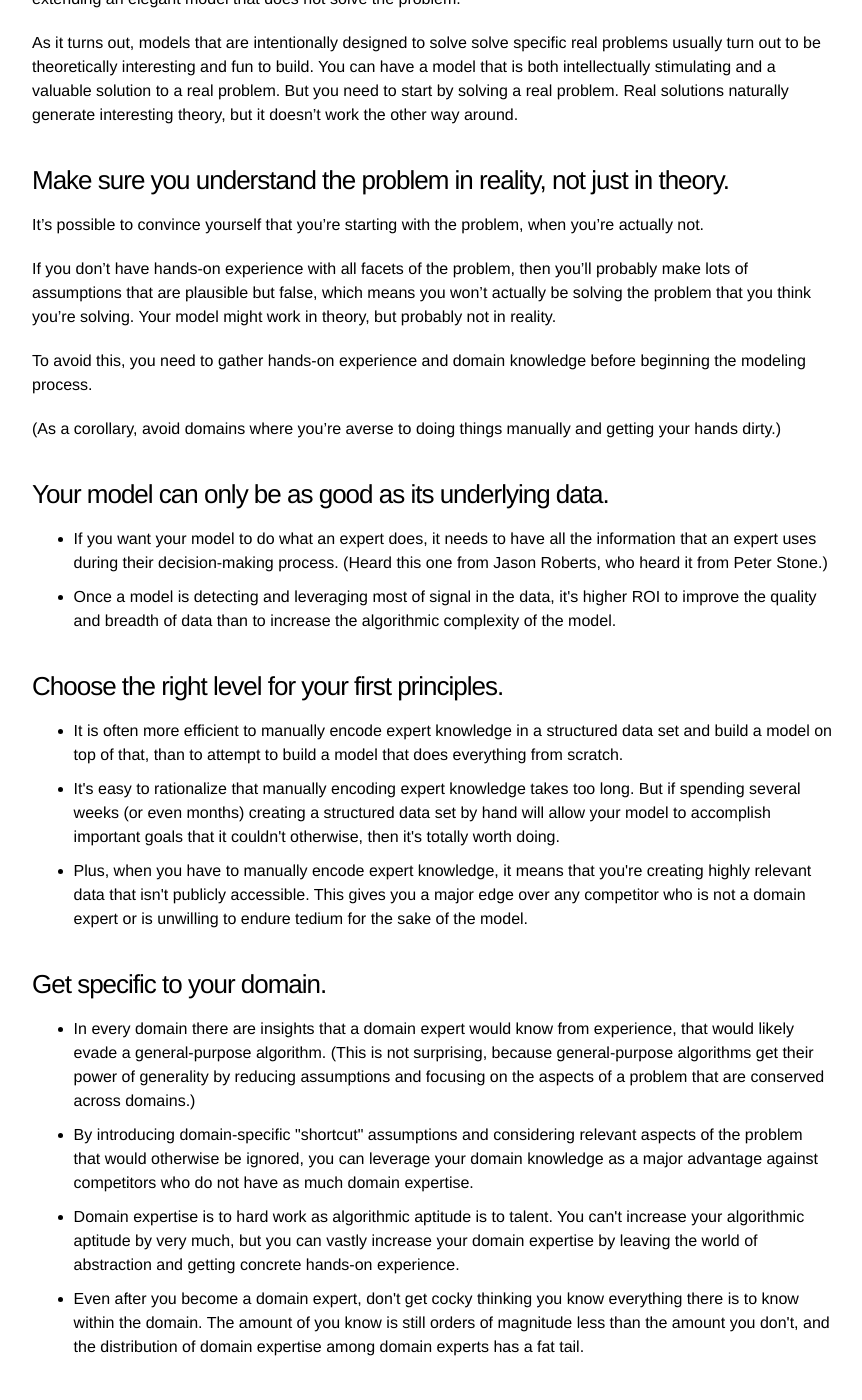
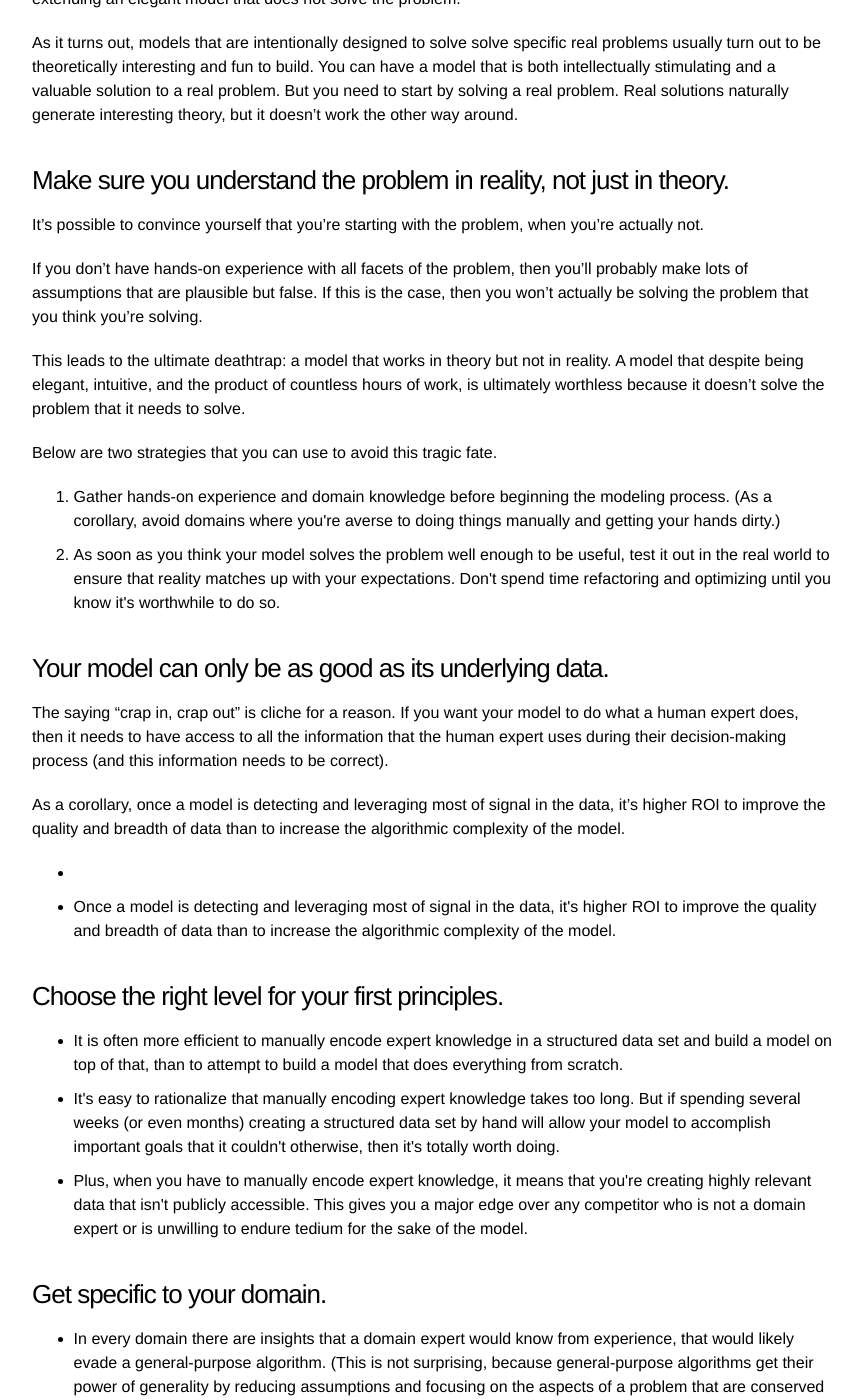
Before and after one commit to quantmonster/quantmonster.github.io, a Jekyll site: the page built from _posts/2022-09-07-modeling-tips.md, in a window 1280 px wide and 1400 px high, scrolled down 871 px. Shown: the whole window, without its empty margins (208-1070 px from the left). Built offline with Jekyll 4.4.1, drawn with Linux system fonts in a browser that asks for light colours.

Commit message:
Update 2022-09-07-modeling-tips.md

```diff
--- a/_posts/2022-09-07-modeling-tips.md
+++ b/_posts/2022-09-07-modeling-tips.md
@@ -17,7 +17,6 @@ The ability to solve a problem is a combination of domain knowledge and technica
 
 Persistence has a more emotional root, e.g. doing something you love or fixing something that angers you. The greater the variety and strength of emotional connection you have with a problem, the easier it will be to stay motivated and persistent.
 
-
 <h3>Start with the problem, not the model.</h3>
 
 A model is worthless if it does not solve the desired problem. Even if it's elegant and theoretically interesting -- if it doesn't actually solve a problem, then it's worthless.
@@ -33,17 +32,26 @@ As it turns out, models that are intentionally designed to solve solve specific
 
 It's possible to convince yourself that you're starting with the problem, when you're actually not.
 
-If you don't have hands-on experience with all facets of the problem, then you'll probably make lots of assumptions that are plausible but false, which means you won't actually be solving the problem that you think you're solving. Your model might work in theory, but probably not in reality.
+If you don't have hands-on experience with all facets of the problem, then you'll probably make lots of assumptions that are plausible but false. If this is the case, then you won't actually be solving the problem that you think you're solving.
 
-To avoid this, you need to gather hands-on experience and domain knowledge before beginning the modeling process.
+This leads to the ultimate deathtrap: a model that works in theory but not in reality. A model that despite being elegant, intuitive, and the product of countless hours of work, is ultimately worthless because it doesn't solve the problem that it needs to solve.
 
-(As a corollary, avoid domains where you're averse to doing things manually and getting your hands dirty.)
+Below are two strategies that you can use to avoid this tragic fate.
+
+<ol>
+<li>Gather hands-on experience and domain knowledge before beginning the modeling process. (As a corollary, avoid domains where you're averse to doing things manually and getting your hands dirty.)</li>
+<li>As soon as you think your model solves the problem well enough to be useful, test it out in the real world to ensure that reality matches up with your expectations. Don't spend time refactoring and optimizing until you know it's worthwhile to do so.</li>
+</ol>
 
 
 <h3>Your model can only be as good as its underlying data.</h3>
 
+The saying "crap in, crap out" is cliche for a reason. If you want your model to do what a human expert does, then it needs to have access to all the information that the human expert uses during their decision-making process (and this information needs to be correct).
+
+As a corollary, once a model is detecting and leveraging most of signal in the data, it's higher ROI to improve the quality and breadth of data than to increase the algorithmic complexity of the model.
+
 <ul>
-  <li>If you want your model to do what an expert does, it needs to have all the information that an expert uses during their decision-making process. (Heard this one from Jason Roberts, who heard it from Peter Stone.)</li>
+  <li></li>
   <li>Once a model is detecting and leveraging most of signal in the data, it's higher ROI to improve the quality and breadth of data than to increase the algorithmic complexity of the model.</li>
 </ul>
 
```
